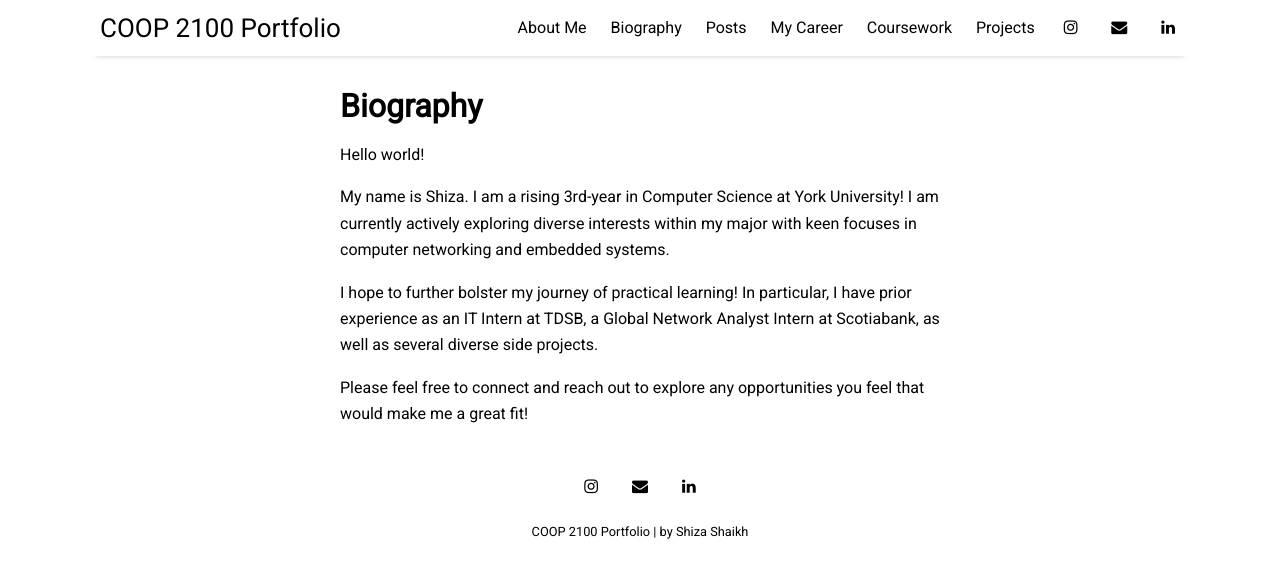
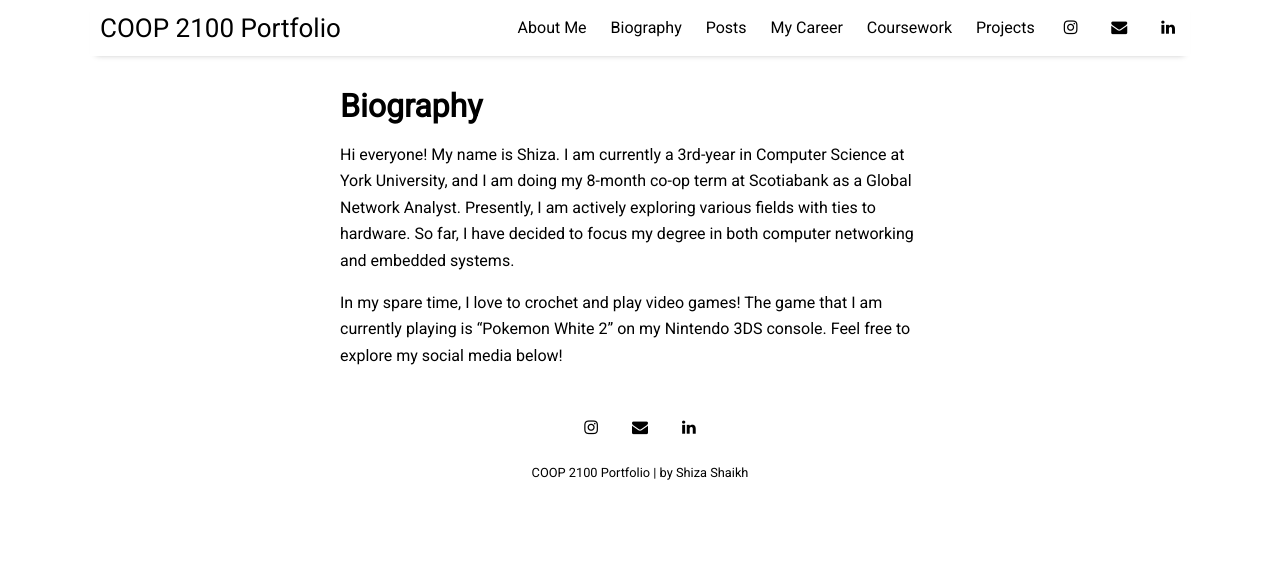
Before and after one commit to wojakshizlet/wojakshizlet.github.io, a Jekyll site: the page built from pages/bio.md, in a window 1280 px wide. Shown: the top 578 px of the page. Built offline with Jekyll 4.4.1, drawn with Linux system fonts in a browser that asks for light colours; nearby versions of some CDN libraries.

Commit message:
Created Bio

```diff
--- a/pages/bio.md
+++ b/pages/bio.md
@@ -3,10 +3,6 @@ layout: page
 title: "Biography"
 permalink: /bio
 ---
-Hello world!
+Hi everyone! My name is Shiza. I am currently a 3rd-year in Computer Science at York University, and I am doing my 8-month co-op term at Scotiabank as a Global Network Analyst. Presently, I am actively exploring various fields with ties to hardware. So far, I have decided to focus my degree in both computer networking and embedded systems.
 
-My name is Shiza. I am a rising 3rd-year in Computer Science at York University! I am currently actively exploring diverse interests within my major with keen focuses in computer networking and embedded systems.
-
-I hope to further bolster my journey of practical learning! In particular, I have prior experience as an IT Intern at TDSB, a Global Network Analyst Intern at Scotiabank, as well as several diverse side projects.
-
-Please feel free to connect and reach out to explore any opportunities you feel that would make me a great fit!
+In my spare time, I love to crochet and play video games! The game that I am currently playing is "Pokemon White 2" on my Nintendo 3DS console. Feel free to explore my social media below!
```
